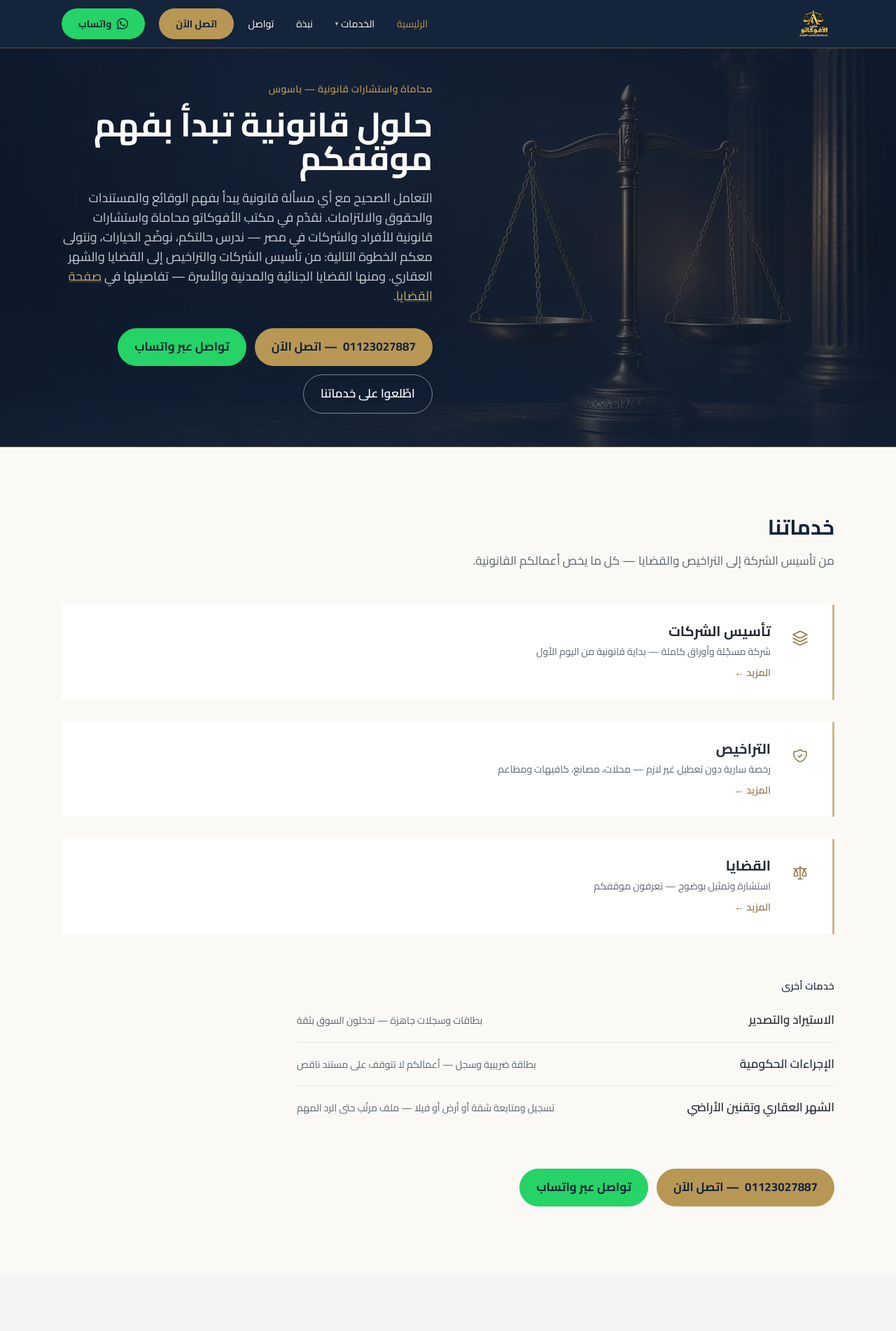
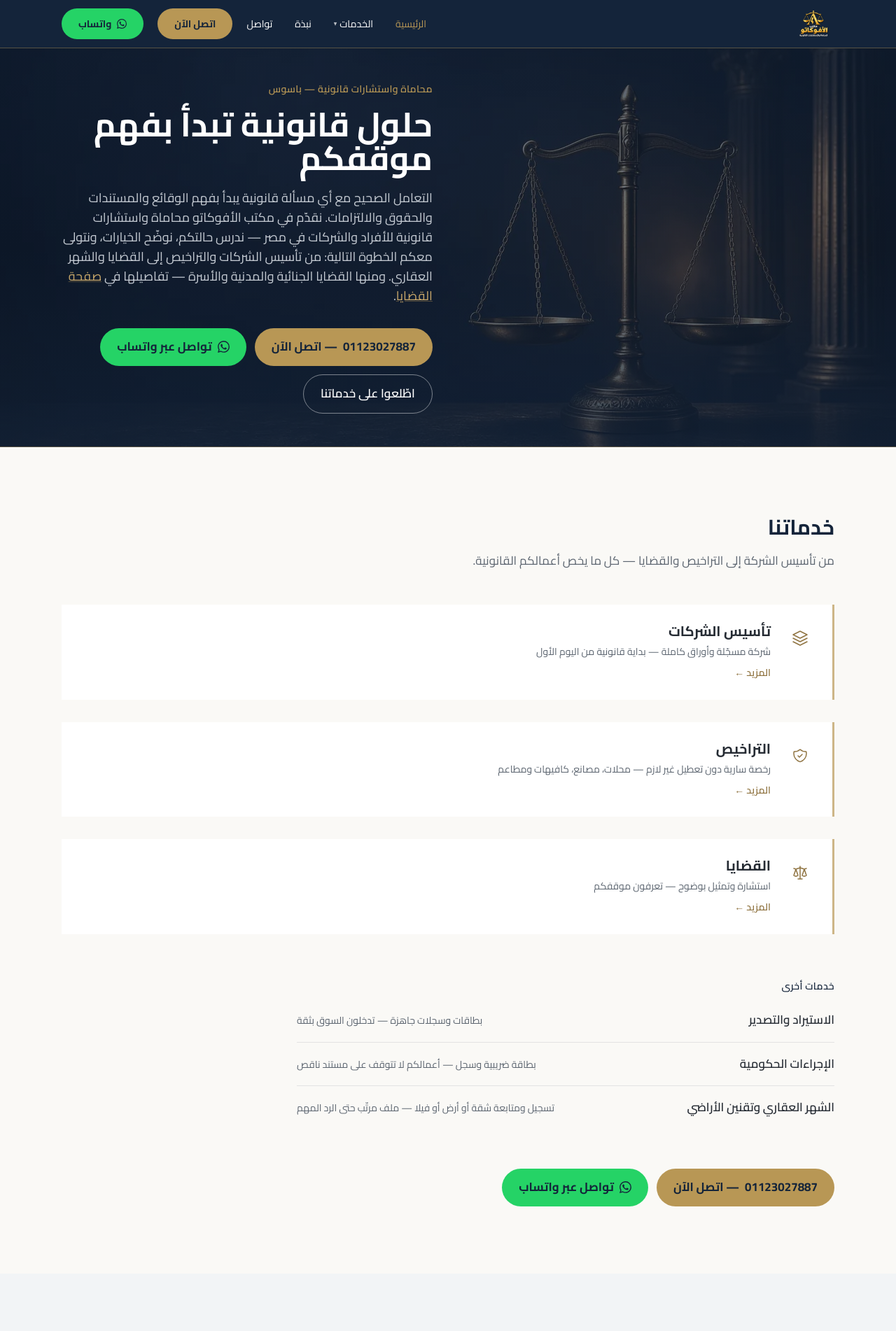
Before and after one commit to petergerguis030693/avacato-web, a Next.js app: page / in a window 1280 px wide. Shown: the top 1902 px of the page at 70% size. Built offline with nearby package versions, Linux system fonts and the light colour scheme.

Commit message:
feat(ui): official WhatsApp glyph on all WA CTAs
Centralize the WhatsApp logo mark in WhatsAppLink so every sitewide
WhatsApp button and text CTA shows icon + label without changing URLs
or Tel CTAs.

Co-authored-by: petergerguis030693 <petergerguis030693@users.noreply.github.com>

```diff
--- a/app/contact/page.tsx
+++ b/app/contact/page.tsx
@@ -1,6 +1,7 @@
 import type { Metadata } from "next";
 import { ContactForm } from "../../components/ContactForm";
 import { PageHeader } from "../../components/PageHeader";
+import { WhatsAppLink } from "../../components/WhatsAppLink";
 import { site } from "../../lib/site";
 
 export const metadata: Metadata = {
@@ -24,14 +25,9 @@ export default function ContactPage() {
           >
             {site.contact.telButton}
           </a>
-          <a
-            href={site.whatsappHref}
-            className="btn-whatsapp min-h-12 flex-1 text-center text-base"
-            target="_blank"
-            rel="noopener noreferrer"
-          >
+          <WhatsAppLink className="btn-whatsapp min-h-12 flex-1 text-center text-base">
             {site.contact.whatsappButton}
-          </a>
+          </WhatsAppLink>
         </div>
       </PageHeader>
 
--- a/app/page.tsx
+++ b/app/page.tsx
@@ -4,6 +4,7 @@ import Link from "next/link";
 import type { ReactNode } from "react";
 import { PageHeader } from "../components/PageHeader";
 import { HomeServicesFreer } from "../components/FreerServices";
+import { WhatsAppLink } from "../components/WhatsAppLink";
 import { painPoints, site } from "../lib/site";
 
 const COPY_LINK_RE = /\[([^\]]+)\]\(([^)]+)\)/g;
@@ -72,14 +73,7 @@ export default function HomePage() {
             <a href={site.phoneHref} className="btn-gold" dir="ltr">
               اتصل الآن — <span className="tel-ltr">{site.phoneDisplay}</span>
             </a>
-            <a
-              href={site.whatsappHref}
-              className="btn-whatsapp"
-              target="_blank"
-              rel="noopener noreferrer"
-            >
-              تواصل عبر واتساب
-            </a>
+            <WhatsAppLink>تواصل عبر واتساب</WhatsAppLink>
             <Link href="/services/" className="btn-ghost">
               اطّلعوا على خدماتنا
             </Link>
@@ -143,14 +137,9 @@ export default function HomePage() {
               اتصل الآن — <span className="tel-ltr">{site.phoneDisplay}</span>
             </a>
             {" · "}
-            <a
-              href={site.whatsappHref}
-              className="text-whatsapp hover:underline"
-              target="_blank"
-              rel="noopener noreferrer"
-            >
+            <WhatsAppLink className="inline-flex items-center gap-1.5 text-whatsapp hover:underline">
               أو تواصل عبر واتساب
-            </a>
+            </WhatsAppLink>
           </p>
         </div>
       </section>
@@ -240,14 +229,9 @@ export default function HomePage() {
             <a href={site.phoneHref} className="btn-gold inline-flex" dir="ltr">
               اتصل الآن — <span className="tel-ltr">{site.phoneDisplay}</span>
             </a>
-            <a
-              href={site.whatsappHref}
-              className="btn-whatsapp inline-flex"
-              target="_blank"
-              rel="noopener noreferrer"
-            >
+            <WhatsAppLink className="btn-whatsapp inline-flex">
               تواصل عبر واتساب
-            </a>
+            </WhatsAppLink>
           </div>
           <p className="mt-5 text-sm text-on-dark-muted">
             {site.home.disclaimer}
--- a/components/ContactForm.tsx
+++ b/components/ContactForm.tsx
@@ -2,6 +2,7 @@
 
 import { FormEvent, useRef, useState } from "react";
 import { site } from "../lib/site";
+import { WhatsAppLink } from "./WhatsAppLink";
 
 type Errors = Partial<Record<"name" | "phone" | "message", string>>;
 
@@ -64,14 +65,7 @@ export function ContactForm() {
           <a href={site.phoneHref} className="btn-gold" dir="ltr">
             اتصل — <span className="tel-ltr">{site.phoneDisplay}</span>
           </a>
-          <a
-            href={site.whatsappHref}
-            className="btn-whatsapp"
-            target="_blank"
-            rel="noopener noreferrer"
-          >
-            {site.labels.talkWhatsapp}
-          </a>
+          <WhatsAppLink>{site.labels.talkWhatsapp}</WhatsAppLink>
         </div>
       </div>
     );
--- a/components/Footer.tsx
+++ b/components/Footer.tsx
@@ -1,6 +1,7 @@
 import Link from "next/link";
 import Image from "next/image";
 import { site } from "../lib/site";
+import { WhatsAppLink } from "./WhatsAppLink";
 
 export function Footer() {
   return (
@@ -39,14 +40,9 @@ export function Footer() {
               </a>
             </li>
             <li>
-              <a
-                href={site.whatsappHref}
-                className="font-semibold text-whatsapp hover:brightness-110"
-                target="_blank"
-                rel="noopener noreferrer"
-              >
+              <WhatsAppLink className="inline-flex items-center gap-1.5 font-semibold text-whatsapp hover:brightness-110">
                 واتساب
-              </a>
+              </WhatsAppLink>
             </li>
             <li className="leading-relaxed">{site.addressShort}</li>
           </ul>
--- a/components/FreerServices.tsx
+++ b/components/FreerServices.tsx
@@ -2,6 +2,7 @@ import Link from "next/link";
 import type { Service } from "../lib/site";
 import { services, site } from "../lib/site";
 import { FeaturedRow } from "./FeaturedRow";
+import { WhatsAppLink } from "./WhatsAppLink";
 
 /** Spec v1.4: تأسيس الشركات · التراخيص · القضايا */
 export const FEATURED_SLUGS = [
@@ -29,14 +30,7 @@ function DualCta({ className = "" }: { className?: string }) {
       <a href={site.phoneHref} className="btn-gold" dir="ltr">
         اتصل الآن — <span className="tel-ltr">{site.phoneDisplay}</span>
       </a>
-      <a
-        href={site.whatsappHref}
-        className="btn-whatsapp"
-        target="_blank"
-        rel="noopener noreferrer"
-      >
-        {site.labels.talkWhatsapp}
-      </a>
+      <WhatsAppLink>{site.labels.talkWhatsapp}</WhatsAppLink>
     </div>
   );
 }
--- a/components/Header.tsx
+++ b/components/Header.tsx
@@ -5,14 +5,7 @@ import Image from "next/image";
 import { useEffect, useRef, useState } from "react";
 import { usePathname } from "next/navigation";
 import { services, site } from "../lib/site";
-
-function WhatsAppIcon({ className = "h-5 w-5" }: { className?: string }) {
-  return (
-    <svg className={className} viewBox="0 0 24 24" fill="currentColor" aria-hidden>
-      <path d="M17.472 14.382c-.297-.149-1.758-.867-2.03-.967-.273-.099-.471-.148-.67.15-.197.297-.767.966-.94 1.164-.173.199-.347.223-.644.075-.297-.15-1.255-.463-2.39-1.475-.883-.788-1.48-1.761-1.653-2.059-.173-.297-.018-.458.13-.606.134-.133.298-.347.446-.52.149-.174.198-.298.298-.497.099-.198.05-.371-.025-.52-.075-.149-.669-1.612-.916-2.207-.242-.579-.487-.5-.669-.51-.173-.008-.371-.01-.57-.01-.198 0-.52.074-.792.372-.272.297-1.04 1.016-1.04 2.479 0 1.462 1.065 2.875 1.213 3.074.149.198 2.096 3.2 5.077 4.487.709.306 1.262.489 1.694.625.712.227 1.36.195 1.871.118.571-.085 1.758-.719 2.006-1.413.248-.694.248-1.289.173-1.413-.074-.124-.272-.198-.57-.347m-5.421 7.403h-.004a9.87 9.87 0 01-5.031-1.378l-.361-.214-3.741.982.998-3.648-.235-.374a9.86 9.86 0 01-1.51-5.26c.001-5.45 4.436-9.884 9.888-9.884 2.64 0 5.122 1.03 6.988 2.898a9.825 9.825 0 012.893 6.994c-.003 5.45-4.435 9.884-9.885 9.884m8.413-18.297A11.815 11.815 0 0012.05 0C5.495 0 .16 5.335.157 11.892c0 2.096.547 4.142 1.588 5.945L.057 24l6.305-1.654a11.882 11.882 0 005.683 1.448h.005c6.554 0 11.89-5.335 11.893-11.893a11.821 11.821 0 00-3.48-8.413z" />
-    </svg>
-  );
-}
+import { WhatsAppLink } from "./WhatsAppLink";
 
 function navClass(active: boolean) {
   return [
@@ -133,16 +126,12 @@ export function Header() {
             >
               اتصل الآن
             </a>
-            <a
-              href={site.whatsappHref}
+            <WhatsAppLink
               className="btn-whatsapp ms-1 inline-flex items-center gap-1.5 px-3 py-2 text-sm"
               aria-label="واتساب"
-              target="_blank"
-              rel="noopener noreferrer"
             >
-              <WhatsAppIcon className="h-4 w-4" />
-              <span>واتساب</span>
-            </a>
+              واتساب
+            </WhatsAppLink>
           </nav>
 
           <button
@@ -277,15 +266,12 @@ export function Header() {
             >
               اتصل الآن · {site.phoneDisplay}
             </a>
-            <a
-              href={site.whatsappHref}
+            <WhatsAppLink
               className="btn-whatsapp mt-2 text-center"
-              target="_blank"
-              rel="noopener noreferrer"
               onClick={() => setOpen(false)}
             >
               واتساب
-            </a>
+            </WhatsAppLink>
           </nav>
         </div>
       )}
--- a/components/MobileTelBar.tsx
+++ b/components/MobileTelBar.tsx
@@ -2,6 +2,7 @@
 
 import { usePathname } from "next/navigation";
 import { site } from "../lib/site";
+import { WhatsAppLink } from "./WhatsAppLink";
 
 /** Fixed dual CTA bar — hidden on /contact where the form needs the space. */
 export function MobileTelBar() {
@@ -24,14 +25,9 @@ export function MobileTelBar() {
         >
           اتصال
         </a>
-        <a
-          href={site.whatsappHref}
-          className="btn-whatsapp w-full text-center text-sm"
-          target="_blank"
-          rel="noopener noreferrer"
-        >
+        <WhatsAppLink className="btn-whatsapp w-full text-center text-sm">
           واتساب
-        </a>
+        </WhatsAppLink>
       </div>
     </div>
   );
--- a/components/ServiceDetail.tsx
+++ b/components/ServiceDetail.tsx
@@ -4,6 +4,7 @@ import type { ReactNode } from "react";
 import { FeaturedRow } from "./FeaturedRow";
 import { PageHeader, type PageHeaderImageKey } from "./PageHeader";
 import { ServiceReveal } from "./ServiceReveal";
+import { WhatsAppLink } from "./WhatsAppLink";
 import { getService, type Service, site } from "../lib/site";
 
 const COPY_MARKUP_RE = /\*\*([^*]+)\*\*|\[([^\]]+)\]\(([^)]+)\)/g;
@@ -73,14 +74,9 @@ function DualCta({
       <a href={site.phoneHref} className={`${telClass} ${width}`} dir="ltr">
         اتصل الآن — <span className="tel-ltr">{site.phoneDisplay}</span>
       </a>
-      <a
-        href={waHref}
-        className={`btn-whatsapp ${width}`}
-        target="_blank"
-        rel="noopener noreferrer"
-      >
+      <WhatsAppLink href={waHref} className={`btn-whatsapp ${width}`}>
         {site.labels.talkWhatsapp}
-      </a>
+      </WhatsAppLink>
     </div>
   );
 }
--- /dev/null
+++ b/components/WhatsAppIcon.tsx
@@ -0,0 +1,17 @@
+/** Official WhatsApp logo mark. Uses currentColor so buttons inherit navy-on-green. */
+export function WhatsAppIcon({
+  className = "h-[1em] w-[1em] shrink-0",
+}: {
+  className?: string;
+}) {
+  return (
+    <svg
+      className={className}
+      viewBox="0 0 24 24"
+      fill="currentColor"
+      aria-hidden
+    >
+      <path d="M17.472 14.382c-.297-.149-1.758-.867-2.03-.967-.273-.099-.471-.148-.67.15-.197.297-.767.966-.94 1.164-.173.199-.347.223-.644.075-.297-.15-1.255-.463-2.39-1.475-.883-.788-1.48-1.761-1.653-2.059-.173-.297-.018-.458.13-.606.134-.133.298-.347.446-.52.149-.174.198-.298.298-.497.099-.198.05-.371-.025-.52-.075-.149-.669-1.612-.916-2.207-.242-.579-.487-.5-.669-.51-.173-.008-.371-.01-.57-.01-.198 0-.52.074-.792.372-.272.297-1.04 1.016-1.04 2.479 0 1.462 1.065 2.875 1.213 3.074.149.198 2.096 3.2 5.077 4.487.709.306 1.262.489 1.694.625.712.227 1.36.195 1.871.118.571-.085 1.758-.719 2.006-1.413.248-.694.248-1.289.173-1.413-.074-.124-.272-.198-.57-.347m-5.421 7.403h-.004a9.87 9.87 0 01-5.031-1.378l-.361-.214-3.741.982.998-3.648-.235-.374a9.86 9.86 0 01-1.51-5.26c.001-5.45 4.436-9.884 9.888-9.884 2.64 0 5.122 1.03 6.988 2.898a9.825 9.825 0 012.893 6.994c-.003 5.45-4.435 9.884-9.885 9.884m8.413-18.297A11.815 11.815 0 0012.05 0C5.495 0 .16 5.335.157 11.892c0 2.096.547 4.142 1.588 5.945L.057 24l6.305-1.654a11.882 11.882 0 005.683 1.448h.005c6.554 0 11.89-5.335 11.893-11.893a11.821 11.821 0 00-3.48-8.413z" />
+    </svg>
+  );
+}
--- /dev/null
+++ b/components/WhatsAppLink.tsx
@@ -0,0 +1,34 @@
+import type { MouseEventHandler, ReactNode } from "react";
+import { site } from "../lib/site";
+import { WhatsAppIcon } from "./WhatsAppIcon";
+
+type Props = {
+  className?: string;
+  children?: ReactNode;
+  href?: string;
+  onClick?: MouseEventHandler<HTMLAnchorElement>;
+  "aria-label"?: string;
+};
+
+/** Shared WhatsApp CTA: official glyph + label. Flex + gap is RTL-safe. */
+export function WhatsAppLink({
+  className = "btn-whatsapp",
+  children,
+  href = site.whatsappHref,
+  onClick,
+  "aria-label": ariaLabel,
+}: Props) {
+  return (
+    <a
+      href={href}
+      className={className}
+      target="_blank"
+      rel="noopener noreferrer"
+      onClick={onClick}
+      aria-label={ariaLabel}
+    >
+      <WhatsAppIcon />
+      <span>{children ?? site.labels.talkWhatsapp}</span>
+    </a>
+  );
+}
```
